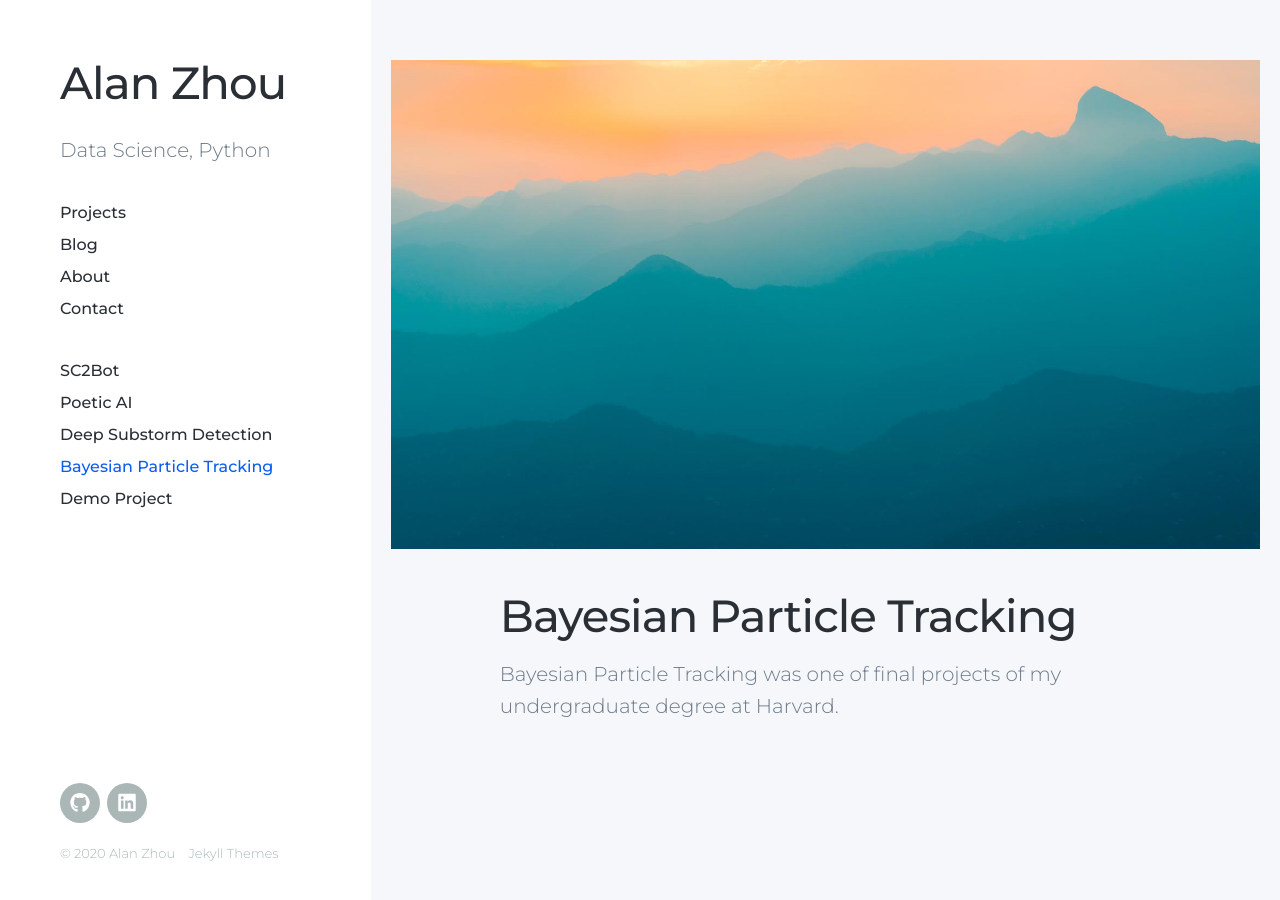
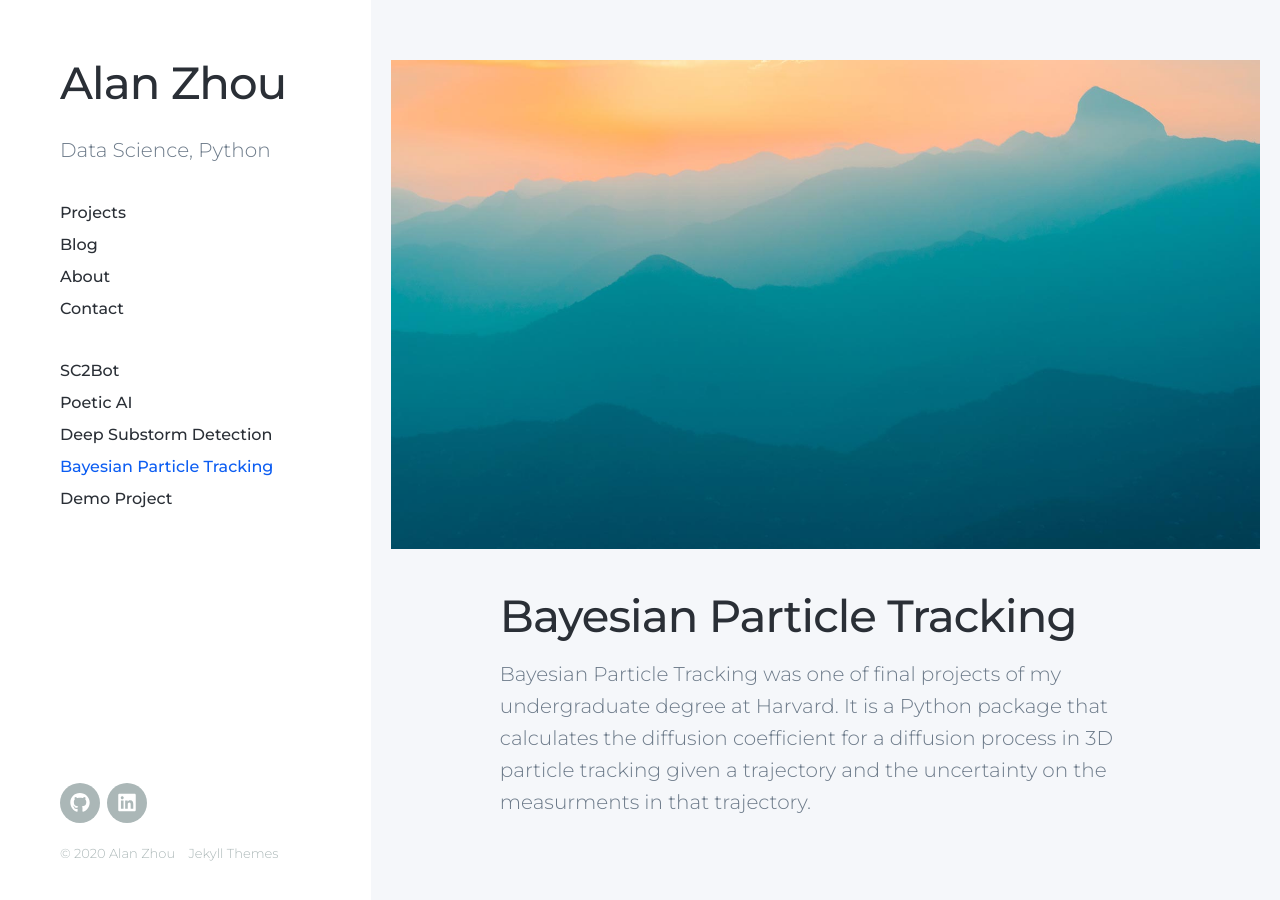
Before and after one commit to alanxzhou/alanxzhou.github.io, a Jekyll site: the page built from _projects/2016-05-01-particle_tracking.md, in a window 1280 px wide and 900 px high, scrolled down 186 px. Built offline with Jekyll 4.4.1, drawn with Linux system fonts in a browser that asks for light colours; nearby versions of some CDN libraries.

Commit message:
Update 2016-05-01-particle_tracking.md

```diff
--- a/_projects/2016-05-01-particle_tracking.md
+++ b/_projects/2016-05-01-particle_tracking.md
@@ -9,4 +9,4 @@ featured_image: '/images/particle_tracking/real_particle.png'
 ![](/images/demo/demo-landscape.jpg)
 
 # Bayesian Particle Tracking
-Bayesian Particle Tracking was one of final projects of my undergraduate degree at Harvard.
+Bayesian Particle Tracking was one of final projects of my undergraduate degree at Harvard. It is a Python package that calculates the diffusion coefficient for a diffusion process in 3D particle tracking given a trajectory and the uncertainty on the measurments in that trajectory.
```
